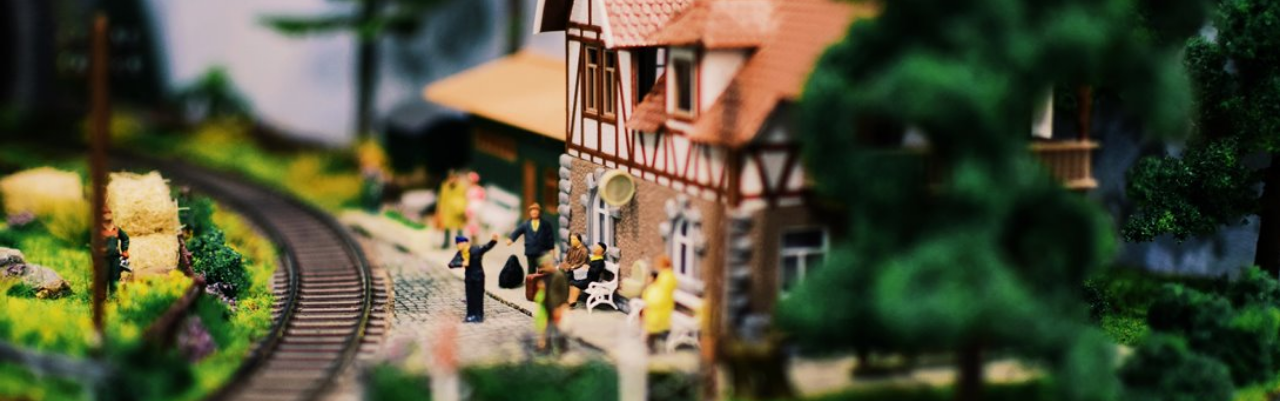
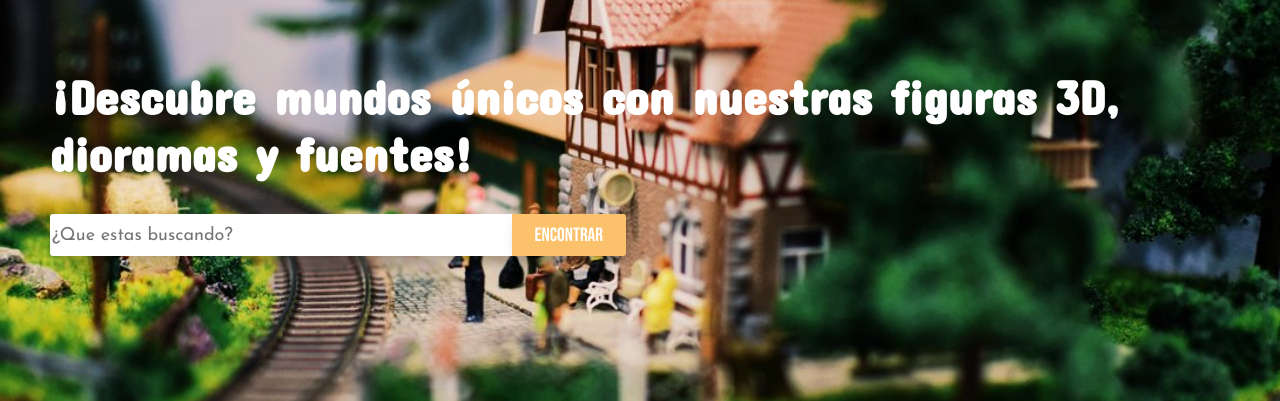
Before and after one commit to SamirFront-End/ena, a plain HTML site: page index.html in a window 1280 px wide. Shown: the part 96-497 px from the top of the page. Drawn offline with nearby package versions, Linux system fonts and the light colour scheme.

Commit message:
se termina estilos de header para desktop

```diff
--- a/assets/css/header/bann/header.css
+++ b/assets/css/header/bann/header.css
@@ -4,9 +4,57 @@ header {
     background-size: cover;
     width: 100%;
     height: 500px;
+    position: relative;
+}
+.call-action-container {
+    width: 90%;
+    position: absolute;
+    bottom: 150px;
+    left: 50px;
+}
+.title-call-action {
+    font-family: var(--fuenteprincipal);
+    color: var(--colorcinco);
+    font-size: xxx-large;
+}
+.search-container-call-action {
+    display: flex;
+    width: 50%;
+    height: 40px;
+}
+.call-action-search {
+    width: 80%;
+    height: 40px;
+    border: none;
+    border-radius: 3px 0 0 3px;
+    font-family: var(--fuenteterciaria);
+    font-size: large;
+    box-shadow: 7px 7px 15px rgba(0, 0, 0, 25%);
+}
+.call-action-search:focus {
+    border: 1px solid var(--coloruno);
+    outline: none;
+}
+.btn-call-action {
+    width: 20%;
+    height: 42px;
+    border: none;
+    background-color: var(--coloruno);
+    color: var(--colorcinco);
+    font-family: var(--fuentesecundaria);
+    font-size: 120%;
+    border-radius: 0 3px 3px 0;
+    box-shadow: 7px 7px 15px rgba(0, 0, 0, 25%);
+}
+.btn-call-action:hover {
+    background-color: var(--colorunooscuro);
+    cursor: pointer;
 }
 @media (max-width: 768px) {
     header {
         height: 100%;
     }
+    .call-action-container {
+        display: none;
+    }
 }
--- a/assets/css/header/bann/menu.css
+++ b/assets/css/header/bann/menu.css
@@ -14,7 +14,7 @@
     color: var(--colorcinco);
 }
 .link:hover {
-    color: var(--colorunooscuro);
+    /* color: var(--colordososcuro); */
     font-weight: bolder;
 }
 @media (max-width: 768px) {
--- a/assets/css/sections/carousel/boton.css
+++ b/assets/css/sections/carousel/boton.css
@@ -1,4 +1,3 @@
-@media (max-width: 768px) {
 .anchor-card {
     text-decoration: none;
 }
@@ -35,4 +34,6 @@
 #btn-fuente:hover {
     background-color: var(--colordososcuro);
 }
+@media (max-width: 768px) {
+
 }
--- a/assets/css/sections/carousel/carousel.css
+++ b/assets/css/sections/carousel/carousel.css
@@ -1,12 +1,10 @@
-@media (max-width: 768px) {
 .carousel-container {
     position: relative;
-        width: 300%;
+    width: 90%;
+    margin: auto;
     display: grid;
     grid-template-columns: 33.3% 33.3% 33.3%;
     justify-content: space-evenly;
-        transition: all .5s ease;
-        transform: translateX(0%);
 }
 #diorama-card {
     background-color: var(--colorfondomaiz);
@@ -22,4 +20,14 @@
     margin: 0 auto;
     box-shadow: 7px 7px 15px rgba(0, 0, 0, 25%);
 }
+@media (max-width: 768px) {
+    .carousel-container {
+        position: relative;
+        width: 300%;
+        display: grid;
+        grid-template-columns: 33.3% 33.3% 33.3%;
+        justify-content: space-evenly;
+        transition: all .5s ease;
+        transform: translateX(0%);
     }
+}
--- a/assets/css/sections/carousel/imgs.css
+++ b/assets/css/sections/carousel/imgs.css
@@ -1,4 +1,3 @@
-@media (max-width: 768px) {
 .img-card {
     display: grid;
     justify-items: center;
@@ -7,4 +6,6 @@
 .image-card {
     width: 90%;
 }
+@media (max-width: 768px) {
+
 }
--- a/assets/css/sections/carousel/section.css
+++ b/assets/css/sections/carousel/section.css
@@ -1,12 +1,13 @@
+
+.carousel-title {
+    color: var(--colorcuatro);
+    font-family: var(--fuentesecundaria);
+    font-size: xx-large;
+    text-align: center;
+}
 @media (max-width: 768px) {
     .carousel {
         max-width: 100%;
         overflow: hidden;
     }
-    .carousel-title {
-        color: var(--colorcuatro);
-        font-family: var(--fuentesecundaria);
-        font-size: xx-large;
-        text-align: center;
-    }
 }
--- a/assets/css/sections/carousel/texto.css
+++ b/assets/css/sections/carousel/texto.css
@@ -1,4 +1,3 @@
-@media (max-width: 768px) {
 .title-card {
     width: 95%;
     margin: auto;
@@ -11,4 +10,6 @@
     color: var(--colorcuatro);
     font-family: var(--fuenteterciaria);
 }
+@media (max-width: 768px) {
+
 }
--- a/assets/css/sections/search/section.css
+++ b/assets/css/sections/search/section.css
@@ -1,6 +1,9 @@
+.search {
+    display: none;
+}
 @media (max-width: 768px) {
     .search {
+        display: block;
         background-color: var(--colorfondomaiz);
-
     }
 }
--- a/index.html
+++ b/index.html
@@ -81,9 +81,6 @@
                 <div class="services">
                     <div class="icons-serv">
                         <a href="" class="servis">
-                            <ion-icon class="srch" name="search-outline"></ion-icon>
-                        </a>
-                        <a href="" class="servis">
                             <i class="fa-regular fa-circle-user"></i>
                         </a>
                         <a href="" class="servis">
@@ -91,6 +88,15 @@
                         </a>
                     </div>
                 </div>
+            </div>
+        </div>
+        <div class="call-action-container">
+            <h1 class="title-call-action">
+                ¡Descubre mundos únicos con nuestras figuras 3D, dioramas y fuentes!
+            </h1>
+            <div class="search-container-call-action">
+                <input type="text" class="call-action-search" placeholder="¿Que estas buscando?">
+                <input type="submit" class="btn-call-action" value="Encontrar">
             </div>
         </div>
     </header>
--- a/js/carousel/carousel.js
+++ b/js/carousel/carousel.js
@@ -1,5 +1,3 @@
-
-
 const carouselCont = document.querySelector('.carousel-container');
 const ctrl = document.querySelectorAll('.ctrl');
 let currentIndex = 0;
```
Lines whose indentation alone changed are shown as unchanged.
